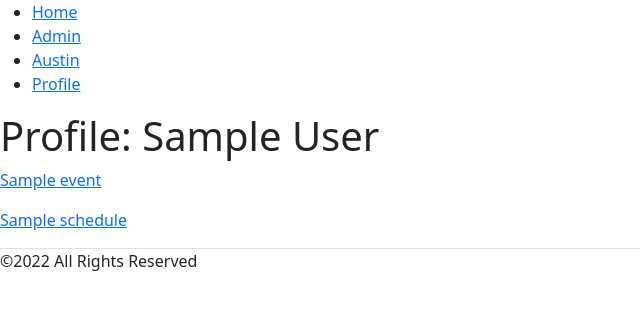
After one commit to skim121/bachplease, a Django app: page /user/1/ in a window 1280 px wide. The commit adds this page. Shown: the top 310 px of the page, without its empty margins (0-640 px from the left). Run offline with Django 4.2, Linux system fonts and the light colour scheme; a user stored in the database is signed in; tables that the repository leaves empty hold one stand-in row (values such as "Sample post"); some libraries are stand-ins or nearby versions.

Commit message:
Event list, event detail page, profile page, schedule detail page in progress

```diff
--- a/main_app/models.py
+++ b/main_app/models.py
@@ -1,6 +1,10 @@
 from django.db import models
 from ckeditor.fields import RichTextField
+from django.contrib.auth import get_user_model
 # Create your models here.
+
+
+User = get_user_model()
 
 ### City Model
 CITY_CHOICES = (
@@ -40,7 +44,7 @@ class Event(models.Model):
     image = models.ImageField(null = True, blank = True, upload_to="images/")
     website = models.CharField(max_length = 250, blank=True, null = True)
     tag = models.ManyToManyField(Tag, default=None, blank=True, related_name="event")
-
+    user = models.ManyToManyField(User, default=None, blank=True)
     def __str__(self):
         return self.name
 
@@ -52,6 +56,7 @@ class Schedule(models.Model):
     date_out = models.DateField()
     numdays = models.PositiveIntegerField()
     city = models.ForeignKey(City, on_delete=models.CASCADE)
+    user = models.ForeignKey(User, on_delete=models.CASCADE)
 
     def __str__(self):
         return self.name
--- a/main_app/templates/base.html
+++ b/main_app/templates/base.html
@@ -19,6 +19,19 @@
 </head>
 
 <body class="body">
+    <header>
+        <ul>
+            <li><a href="/">Home</a></li>
+            <li><a href="/admin">Admin</a></li>
+            <li><a href="/austin">Austin</a></li>
+            {% if user.is_authenticated %}
+            <li><a href="{% url 'profile' user.id %}"> Profile </a></li>
+            {% else %}
+            <a href = "{% url 'social:begin' 'google-oauth2' %}"> Sign In with Google</a>
+            {% endif %}
+        </ul>
+    </header>
+
     {% block content %}
     {% endblock %}
 
--- a/main_app/templates/home.html
+++ b/main_app/templates/home.html
@@ -15,6 +15,5 @@ Bach Please
 <a href = "{% url 'social:begin' 'google-oauth2' %}"> Sign In with Google</a>
 {% endif %}
 
-<a href="/admin">Admin</a>
 
 {% endblock %}
--- /dev/null
+++ b/main_app/templates/profile.html
@@ -0,0 +1,27 @@
+{% extends 'base.html' %}
+{% load static %}
+
+{% block title %}
+Bach Please
+{% endblock %}
+
+
+{% block content %}
+
+<h1>Profile: {{user.first_name}} {{user.last_name}}</h1>
+
+{% for event in events %}
+    <a href="{% url 'event_detail' event.pk %}">
+        <p>{{event.name}}</p>
+    </a>
+{% endfor %}
+
+{% for schedule in schedules %}
+    <a href="{% url 'schedule_detail' schedule.pk %}">
+        <p>{{schedule.name}}</p>
+    </a>
+{% endfor %}
+
+
+
+{% endblock %}
--- a/main_app/urls.py
+++ b/main_app/urls.py
@@ -4,4 +4,10 @@ from . import views
 urlpatterns = [
     path('', views.Home.as_view(), name="home"),
     path('logout/', views.logout_view, name='logout'),
+    path('austin/', views.AustinList.as_view(), name="austin_list"),
+    path('event/<int:id>/', views.EventDetail, name="event_detail"),
+    path('user/<int:id>/', views.profile, name="profile"),
+    path('fav/<int:id>/', views.fav_add, name="fav_add"),
+    path('schedule/<int:id>/', views.ScheduleDetail, name="schedule_detail"),
+
 ]
--- a/main_app/views.py
+++ b/main_app/views.py
@@ -6,6 +6,7 @@ from django.views.generic.edit import DeleteView, CreateView, UpdateView
 from django.http import HttpResponse, HttpResponseRedirect
 from django.urls import reverse
 from django.contrib.auth.models import User
+from .models import Event, City, Tag, Schedule, DayEvent
 from django.contrib.auth import authenticate, login, logout
 from django.contrib.auth.forms import UserCreationForm, AuthenticationForm
 from django.contrib.auth.decorators import login_required
@@ -17,3 +18,40 @@ class Home(TemplateView):
 def logout_view(request):
     logout(request)
     return HttpResponseRedirect('/')
+
+class AustinList(TemplateView):
+    template_name = "austinlist.html"
+    def get_context_data(self, **kwargs):
+        context = super().get_context_data(**kwargs)
+        context["events"] = Event.objects.filter(city=1)
+        return context
+
+def EventDetail(request,id):
+    event = get_object_or_404(Event, id=id)
+    events = Event.objects.filter(user=request.user.id)
+    is_fav = False
+    if event in events:
+        is_fav = True
+    return render(request, 'event_detail.html', {'event': event, 'is_fav': is_fav})
+
+def profile(request, id):
+    user = User.objects.get(id=id)
+    events = Event.objects.filter(user=request.user)
+    schedules = Schedule.objects.filter(user=request.user)
+    return render(request, 'profile.html', {'user': user, 'events': events, 'schedules': schedules, id: request.user.id})
+
+def fav_add(request, id):
+    event = get_object_or_404(Event, id=id)
+    if event.user.filter(id=request.user.id).exists():
+        event.user.remove(request.user)
+    else:
+        event.user.add(request.user)
+    return HttpResponseRedirect('/event/'+str(event.id))
+
+def schedule(request, id):
+    schedule = Schedule.objects.filter(id=id)
+    return render(request, 'schedule.html', {'schedule': schedule, 'id':schedule.id})
+
+def ScheduleDetail(request,id):
+    schedule = get_object_or_404(Schedule, id=id)
+    return render(request, 'schedule_detail.html', {'schedule': schedule})
```
Also changed, not shown: main_app/templates/austinlist.html (added, +15 -0 lines), main_app/templates/event_detail.html (added, +33 -0 lines), main_app/templates/schedule_detail.html (added, +20 -0 lines), main_app/migrations/0002_event_user.py (added), main_app/migrations/0003_schedule_user.py (added).
